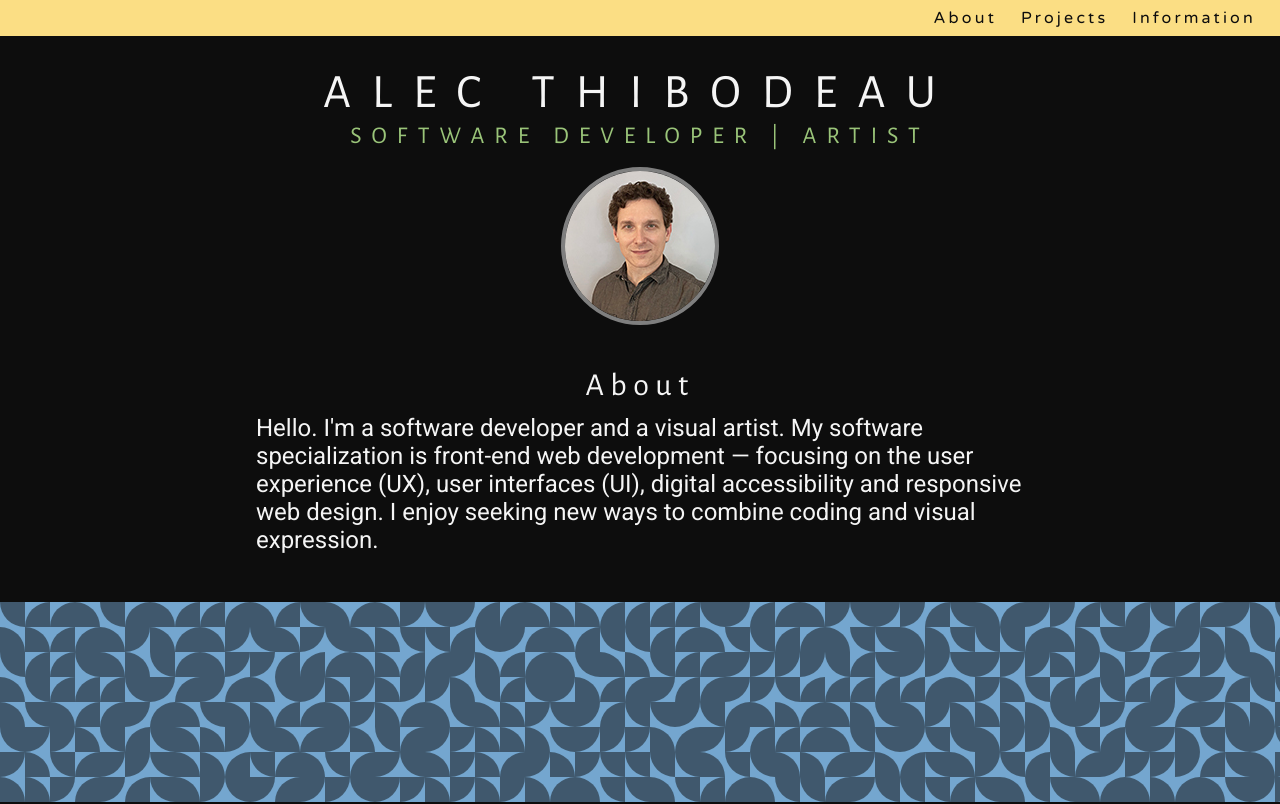
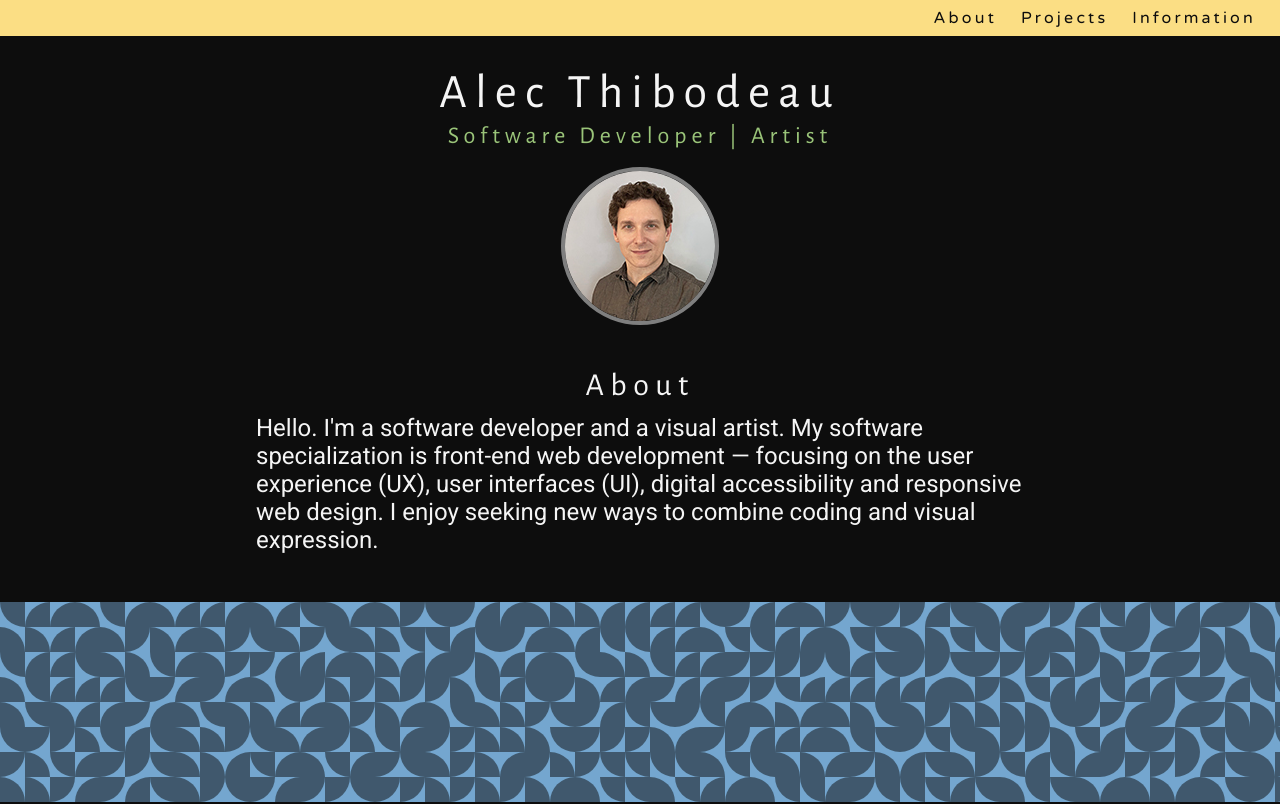
Before and after one commit to alecthibodeau/alecthibodeau.github.io, a React (Create React App) app: page / in a window 1280 px wide. Shown: the top 804 px of the page. Built offline with nearby package versions, Linux system fonts and the light colour scheme.

Commit message:
Update text styling

```diff
--- a/src/styles/styles.scss
+++ b/src/styles/styles.scss
@@ -23,7 +23,6 @@ main {
 .name-and-occupations {
   padding-top: 4rem;
   margin: auto auto 1rem;
-  text-transform: uppercase;
 
   h1,
   h2 {
@@ -35,7 +34,7 @@ main {
 
 .name {
   font-size: 1.75rem;
-  letter-spacing: 1.75vw;
+  letter-spacing: .5rem;
 }
 
 .occupations {
@@ -43,7 +42,7 @@ main {
   flex-direction: column;
   justify-content: center;
   font-size: 1.25rem;
-  letter-spacing: 1.125vw;
+  letter-spacing: .3125rem;
   color: $rainbow-green;
 }
 
@@ -110,7 +109,6 @@ p {
   .occupations {
     flex-direction: row;
     font-size: 1.5rem;
-    letter-spacing: 1vw;
   }
 
   .pipe {
@@ -150,25 +148,3 @@ p {
     max-width: 39.5rem;
   }
 }
-
-/* Breakpoint Large */
-
-@media (min-width: $breakpoint-lg) {
-
-  .name {
-    letter-spacing: 1.75vw;
-  }
-
-  .occupations {
-    letter-spacing: .625rem;
-  }
-}
-
-/* Breakpoint Extra Large */
-
-@media (min-width: $breakpoint-xl) {
-
-  .name {
-    letter-spacing: 1.3125rem;
-  }
-}
```
